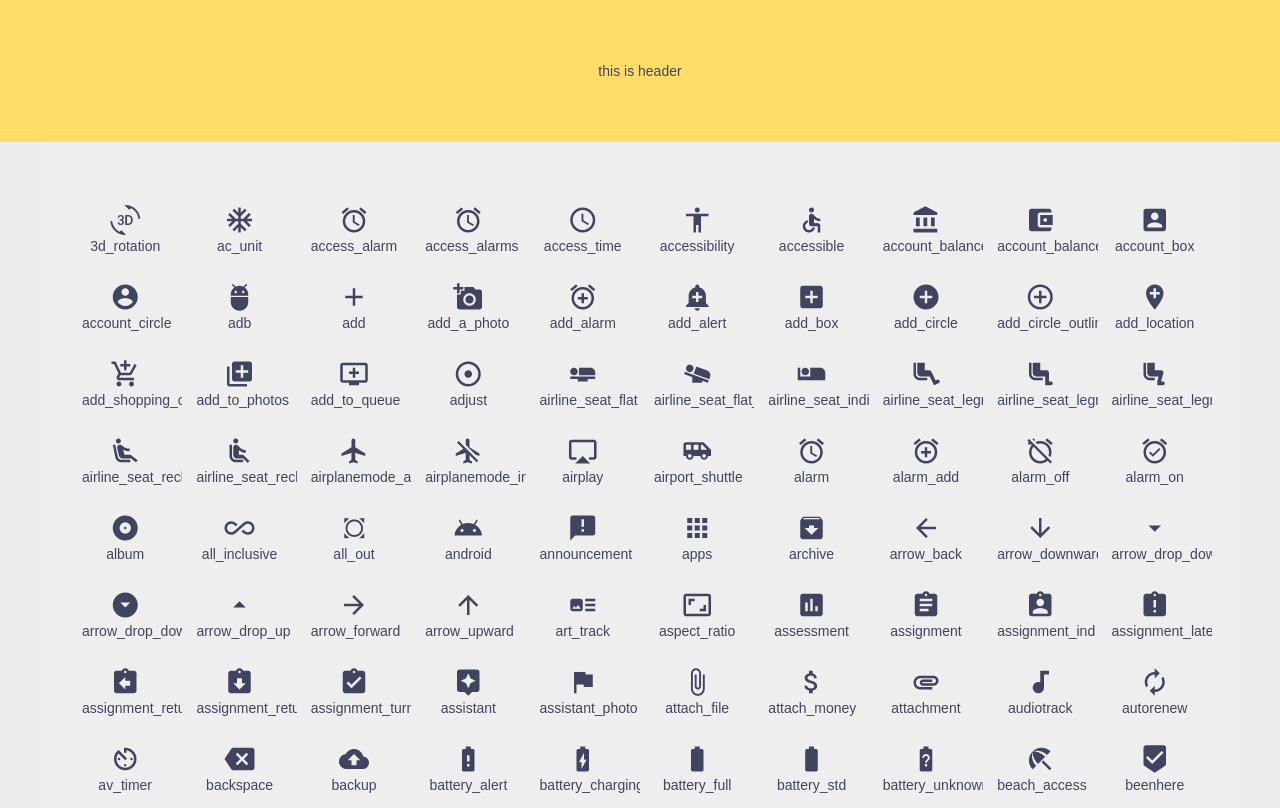
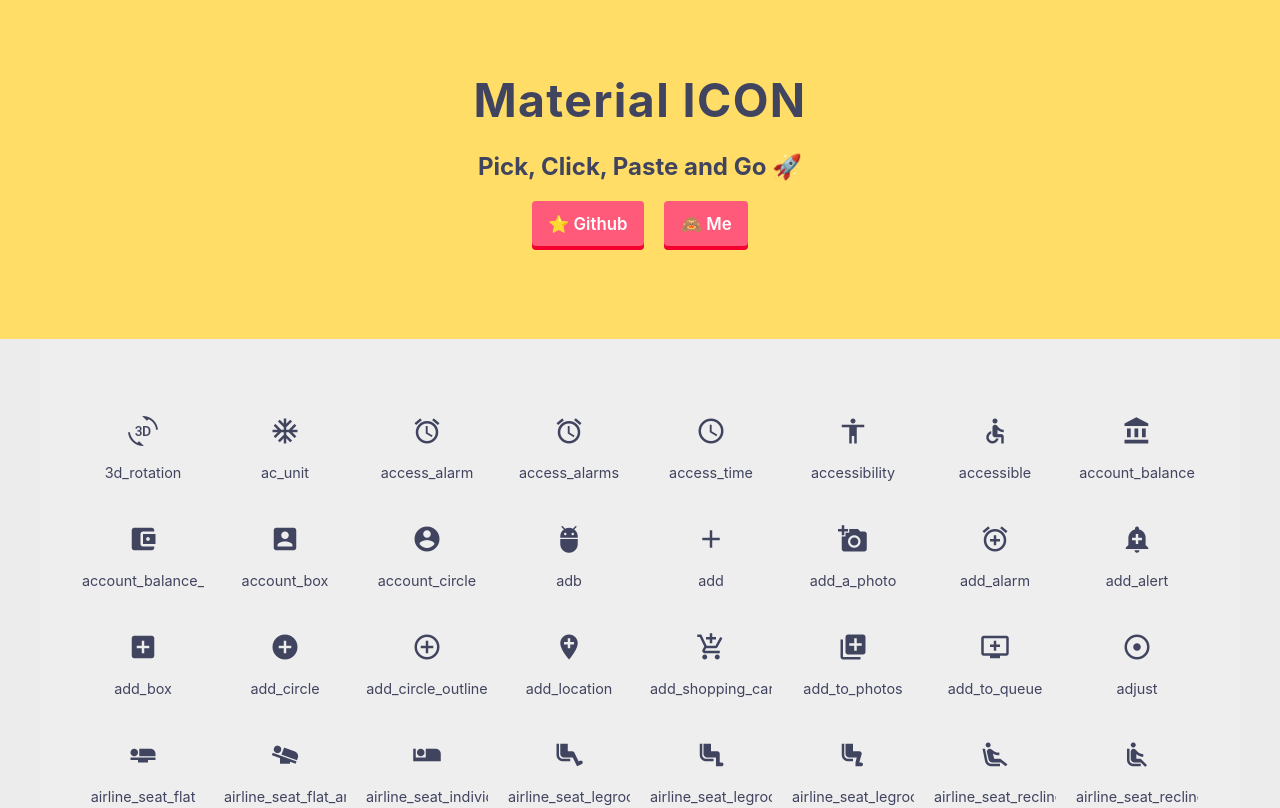
Before and after one commit to HelloQingGuo/material-icons-click-paste, an Angular app: page / in a window 1280 px wide. Shown: the top 808 px of the page. Built offline with nearby package versions, Linux system fonts and the light colour scheme.

Commit message:
:lipstick: improve the UI

```diff
--- a/src/app/app.component.html
+++ b/src/app/app.component.html
@@ -1,4 +1,11 @@
-<header class="header">this is header</header>
+<header class="header">
+  <h1 class="title">Material ICON</h1>
+  <h2 class="mt-24">Pick, Click, Paste and Go 🚀</h2>
+  <div class="btns">
+    <a class="btn btn-pink mr-20" target="_blank" href="https://github.com/HelloQingGuo/material-icons-click-paste">⭐ Github</a>
+    <a class="btn btn-pink" target="_blank" href="https://helloqingguo.github.io/">🙈 Me</a>
+  </div>
+</header>
 <main class="wrap">
   <div class="row" id="list-icon">
     <article class="icon-card" *ngFor="let icon of icons; let i = index" (click)="copyTextToClipboard(icon, i)">
--- a/src/app/app.component.scss
+++ b/src/app/app.component.scss
@@ -2,6 +2,37 @@
   background-color: #ffdd67;
   padding: 4.5em 2em;
   text-align: center;
+  .title {
+    font-size: 2.9em;
+    letter-spacing: 1.4px;
+  }
+
+  .btns {
+    padding: 1em 0;
+    text-align: center;
+  }
+
+  .btn {
+    display: inline-block;
+    cursor: pointer;
+    border-radius: 4px;
+    font-weight: 600;
+    font-size: 1.05em;
+    padding: 0.75em 1em;
+    margin: 0.25em 0;
+    position: relative;
+  }
+
+  .btn-pink {
+    background-color: #ff5a79;
+    color: #fff;
+    box-shadow: 0 4px #f3002e;
+    transition: all 0.2s ease;
+
+    &:hover {
+      transform: translateY(-4px);
+    }
+  }
 }
 
 .wrap {
@@ -15,13 +46,38 @@
     flex-wrap: wrap;
 
     .icon-card {
-      width: 10%;
+      width: 12.5%;
       min-width: 50px;
+      height: 100px;
       cursor: pointer;
+      /*
+       text with "overflow: hidden" still uses up padding-right space
+       using transparent border-right instead of padding-right
+      */
       overflow: hidden;
-      padding: 0 14px;
-      margin: 14px auto;
+      padding: 0 0 0 10px;
+      border-right: solid 10px rgba(0, 0, 0, 0);
+      margin: 4px auto;
       text-align: center;
+      display: flex;
+      flex-direction: column;
+      justify-content: space-around;
+      transition: all 0.2s ease;
+      border-radius: 4px;
+
+      .icon-header {
+        margin-top: 10px;
+      }
+
+      .icon-name {
+        margin-bottom: 10px;
+        font-size: 0.9em;
+      }
+
+      &:hover {
+        background: #ff5a79;
+        color: #fff;
+      }
     }
   }
 }
--- a/src/styles/styles.scss
+++ b/src/styles/styles.scss
@@ -15,8 +15,10 @@
 }
 
 body {
-  font-family: Arial, Helvetica, sans-serif;
-  font-size: 14px;
+  font-family: Avenir, -apple-system, BlinkMacSystemFont, "Segoe UI", "Roboto",
+    "Oxygen", "Ubuntu", "Cantarell", "Fira Sans", "Droid Sans", "Helvetica Neue",
+    sans-serif;
+  font-size: 16px;
   color: #40445f;
   background: #ececec;
 }
@@ -44,4 +46,8 @@ body {
   }
 }
 
+a,
+a:visited {
+  text-decoration-line: none;
+}
 /* scroller end*/
```
